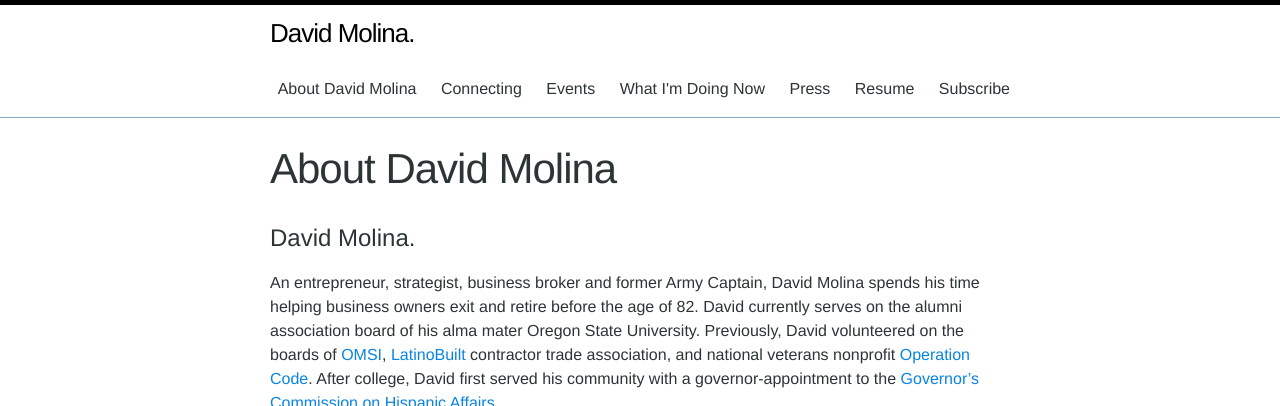
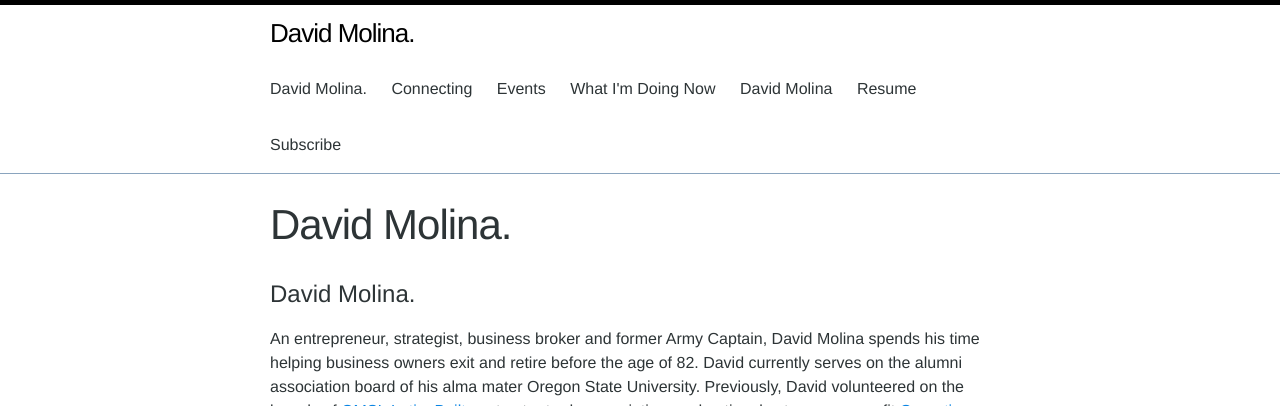
Before and after one commit to davidmolina/davidmolina.github.io, a Jekyll site: the page built from about.md, in a window 1280 px wide and 900 px high, cut to the strip 0-406 px from the top of the window. Built offline with Jekyll 4.4.1, drawn with Linux system fonts in a browser that asks for light colours; a script that is not in the unit is left out; comment, search, counter and statistics services are not loaded; our own code applies the rules of GitHub Pages for plain Markdown files.

Commit message:
[/about] remove gh title

```diff
--- a/press.md
+++ b/press.md
@@ -1,5 +1,5 @@
 ---
-title: Press
+title: David Molina
 excerpt: 'Select media clips of David Molina in the press talking about the importance of preparing our transitioning military and veterans to become software developers.'
 layout: page
 permalink: /press/
```
Also changed, not shown: about.md (+2 -1 lines), Gemfile.lock.
